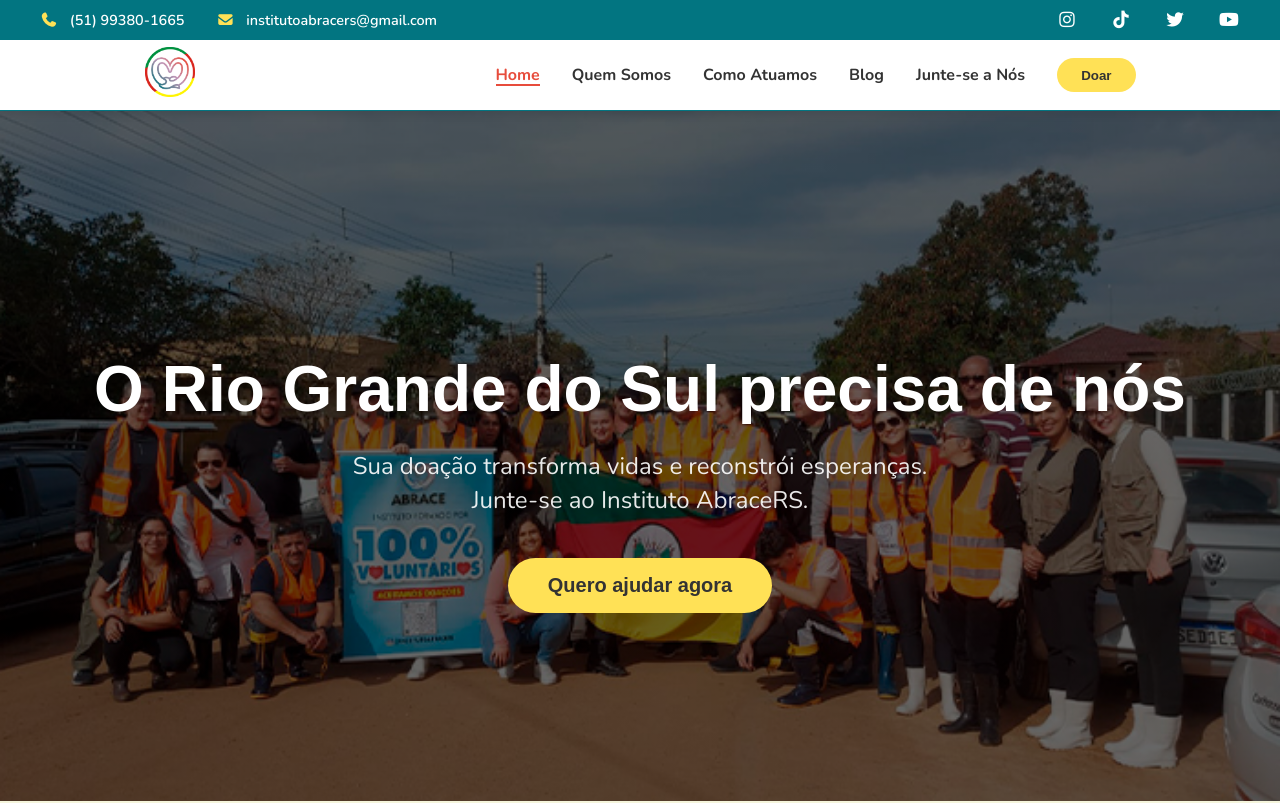
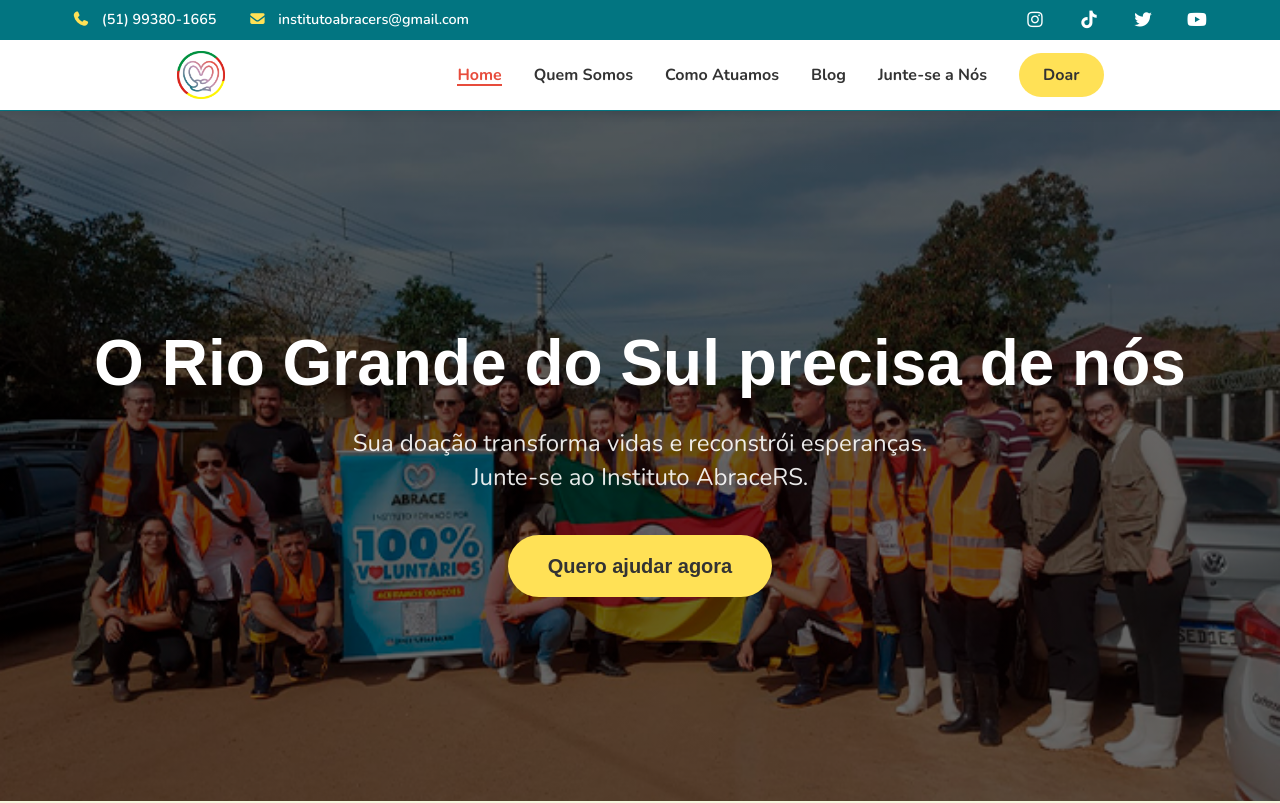
Before and after one commit to OndeJoaoGularte/AbraceRS-v2, an Angular app: page /home in a window 1280 px wide. Shown: the top 803 px of the page. Built offline with nearby package versions, Linux system fonts and the light colour scheme; no server answers; the database is empty; a web font is replaced by a local one.

Commit message:
Inclusão de Tailwind.css
Inclusão da biblioteca tailwind no projeto para facilitar a padronização do layout

```diff
--- a/angular.json
+++ b/angular.json
@@ -28,7 +28,8 @@
               "node_modules/primeicons/primeicons.css",
               "node_modules/quill/dist/quill.snow.css",
               "node_modules/@fortawesome/fontawesome-free/css/all.min.css",
-              "src/styles.scss"
+              "src/styles.scss",
+              "src/tailwind.css"
             ],
             "scripts": [],
             "server": "src/main.server.ts",
--- a/package.json
+++ b/package.json
@@ -25,13 +25,16 @@
     "@fortawesome/free-regular-svg-icons": "^7.3.0",
     "@fortawesome/free-solid-svg-icons": "^7.3.0",
     "@supabase/supabase-js": "^2.112.0",
+    "@tailwindcss/postcss": "^4.3.3",
     "@vercel/speed-insights": "^2.0.0",
     "express": "^5.1.0",
     "ngx-quill": "^31.0.1",
+    "postcss": "^8.5.26",
     "primeicons": "^8.0.0",
     "primeng": "^22.0.0",
     "quill": "^2.0.3",
     "rxjs": "~7.8.0",
+    "tailwindcss": "^4.3.3",
     "tslib": "^2.3.0"
   },
   "devDependencies": {
--- a/src/app/shared/components/header/header.html
+++ b/src/app/shared/components/header/header.html
@@ -28,7 +28,7 @@
     <div class="container nav-container">
 
       <a class="nav-logo" routerLink="/" (click)="closeMenu()">
-        <img src="assets/images/abracelogo.png" alt="Logo Instituto AbraceRS" height="50" />
+        <img src="assets/images/abracelogo.png" alt="Logo Instituto AbraceRS" class="h-12 w-auto" />
       </a>
 
       <div class="nav-main-group" [class.active]="isMenuOpen()">
--- /dev/null
+++ b/src/tailwind.css
@@ -0,0 +1 @@
+@import "tailwindcss";
```
Also changed, not shown: .postcssrc.json (added), 1 other file (tests, documents, lock files or other folders).
